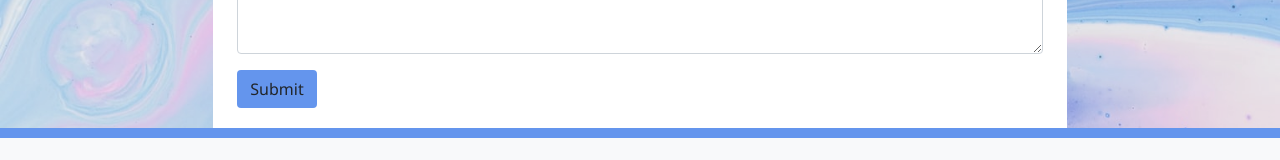
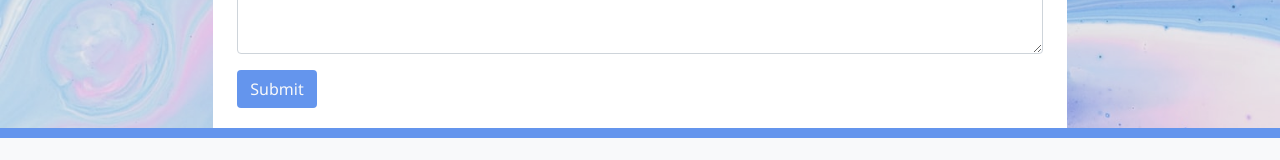
Before and after one commit to tiurzm/Bootstrap-Portfolio, a plain HTML site: page contact.html in a window 1280 px wide. Shown: the part 590-750 px from the top of the page. Drawn offline with nearby package versions, Linux system fonts and the light colour scheme.

Commit message:
<COMMENT>

```diff
--- a/contact.html
+++ b/contact.html
@@ -53,7 +53,7 @@
                             <label for="message">Message</label>
                             <textarea class="form-control" rows="10"></textarea>
                         </div>
-                        <button type="submit" class="btn" style="background:#6495ed;">Submit</button>
+                        <button type="submit" class="btn text-light" style="background:#6495ed;">Submit</button>
                     </form>
                 </div>
             </div>
```
